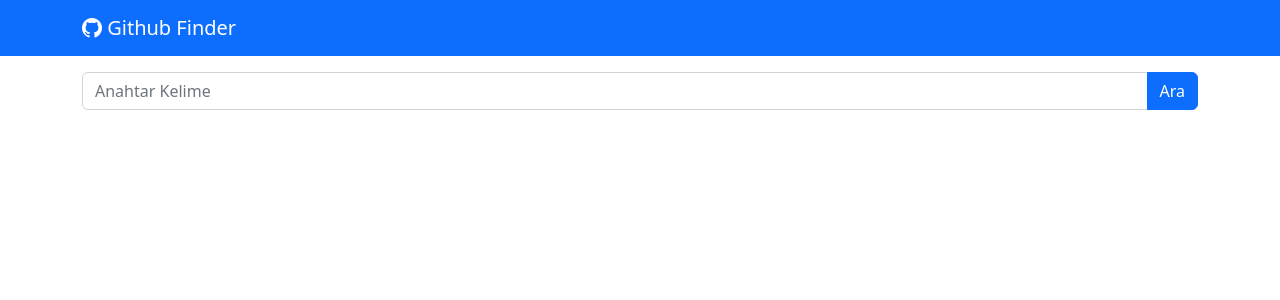
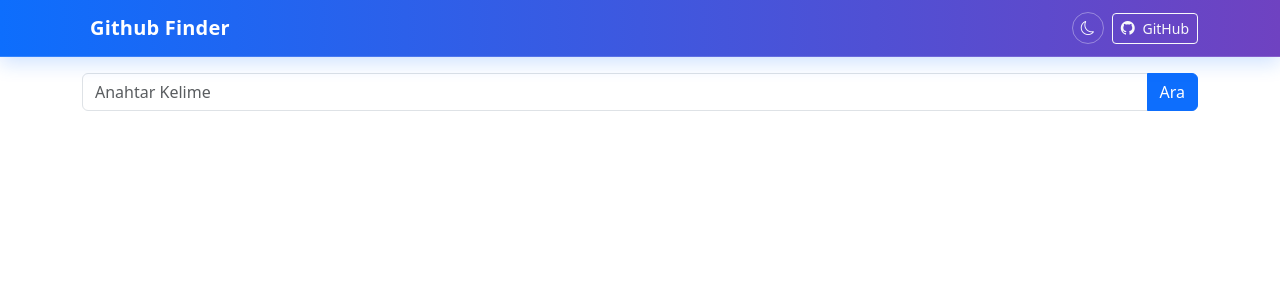
Before and after one commit to smtdeveloper/github-finder, a React (Create React App) app: page / in a window 1280 px wide. Shown: the top 300 px of the page. Built offline with nearby package versions, Linux system fonts and the light colour scheme.

Commit message:
page eklendi ve iyileştirmeler yapıldı.

```diff
--- a/src/App.js
+++ b/src/App.js
@@ -1,62 +1,106 @@
-import Navbar from './components/Navbar';
-import UserList from './components/UserList';
-import React, { Component } from 'react'
-import Search from './components/Search';
-import Alert from './components/Alert';
+import Navbar from "./components/Navbar";
+import UserList from "./components/UserList";
+import React, { Component } from "react";
+import Search from "./components/Search";
+import Alert from "./components/Alert";
+import Pagination from "./components/Pagination";
 
 export class App extends Component {
-
   constructor(props) {
-    super(props)
+    super(props);
 
     this.state = {
       loading: false,
       users: [],
-      error: null
-    }
+      error: null,
+      page: 1,
+      pageSize: 36,
+      keyword: "",
+    };
   }
 
-  searchUsers = (keyword) => {
+  searchUsers = async (keyword, page = 1, pageSize = this.state.pageSize) => {
+    // boş aramayı engelle
+    if (!keyword || !keyword.trim()) {
+      this.displayAlert("Anahtar Kelime Giriniz", "warning");
+      return;
+    }
 
-    this.setState({ loading: true });
+    this.setState({ loading: true, keyword, page });
 
-    setTimeout(() => {
-      fetch("https://api.github.com/search/users?q=" + keyword)
-        .then(response => response.json())
-        .then(data => this.setState({ users: data.items, loading: false }));
-    }, 1000);
-  }
+    try {
+      const q = encodeURIComponent(keyword.trim());
+      const res = await fetch(
+        `https://api.github.com/search/users?q=${q}&per_page=${pageSize}&page=${page}`
+      );
+
+      // HTTP hataları
+      if (!res.ok) {
+        // 422 / 403 (rate limit) gibi durumlar
+        const err = await res.json().catch(() => ({}));
+        throw new Error(err.message || `HTTP ${res.status}`);
+      }
+
+      const data = await res.json();
+      // items yoksa boş diziye düş
+      this.setState({
+        users: Array.isArray(data.items) ? data.items : [],
+        totalCount: typeof data.total_count === "number" ? data.total_count : 0,
+        loading: false,
+      });
+    } catch (e) {
+      this.setState({
+        users: [], // length hatasını önlemek için dizi kalır
+        loading: false,
+      });
+      this.displayAlert(`Arama hatası: ${e.message}`, "danger");
+    }
+  };
 
   clearResults = () => {
     this.setState({ users: [] });
-  }
+  };
 
   displayAlert = (msg, type) => {
     this.setState({
-        error: { msg: msg, type: type }
+      error: { msg: msg, type: type },
     });
 
     setTimeout(() => {
       this.setState({ error: null });
-    }, 3000);
-  }
+    }, 1000);
+  };
 
   render() {
     return (
       <div>
         <Navbar />
         <Search
-            searchUsers={this.searchUsers}
-            clearResults={this.clearResults}
-            showClearButton={ this.state.users.length > 0 ? true:false }
-            displayAlert = {this.displayAlert} />
+          searchUsers={this.searchUsers}
+          clearResults={this.clearResults}
+          showClearButton={this.state.users.length > 0 ? true : false}
+          pageSize={this.state.pageSize}
+          onPageSizeChange={(newSize) => this.setState({ pageSize: newSize })}
+        />
         <Alert error={this.state.error} />
         <div className="container mt-3">
-          <UserList users={ this.state.users } loading={this.state.loading}/>
+          <UserList
+            users={this.state.users}
+            loading={this.state.loading}
+            totalCount={this.state.totalCount}
+          />
+          {this.state.users.length > 0 && (
+            <Pagination
+              page={this.state.page}
+              keyword={this.state.keyword}
+              pageSize={this.state.pageSize}
+              searchUsers={this.searchUsers}
+            />
+          )}
         </div>
-    </div>
-    )
+      </div>
+    );
   }
 }
 
-export default App
+export default App;
--- a/src/components/Navbar.js
+++ b/src/components/Navbar.js
@@ -1,28 +1,107 @@
-import React, { Component } from 'react'
-import PropTypes from 'prop-types'
+import React, { Component } from 'react';
+import PropTypes from 'prop-types';
+import '../scss/custom.scss';
 
-export class Navbar extends Component {
+class Navbar extends Component {
+  state = { theme: 'light', paws: [] };
+
+  componentDidMount() {
+    const saved = localStorage.getItem('theme') || 'light';
+    this.applyTheme(saved);
+    this.generatePaws(10);
+  }
+
+  generatePaws = (count = 10) => {
+    const paws = Array.from({ length: count }).map((_, i) => {
+      const top = Math.random() * 80;       // %0–%80 dikey
+      const left = Math.random() * 95;      // %0–%95 yatay
+      const scale = Math.random() * 0.6 + 0.6; // 0.6–1.2
+      const rotate = Math.floor(Math.random() * 360);
+      const opacity = Math.random() * 0.25 + 0.1;
+      return { id: i, top, left, scale, rotate, opacity };
+    });
+    this.setState({ paws });
+  };
+
+  applyTheme = (theme) => {
+    this.setState({ theme });
+    document.documentElement.setAttribute('data-bs-theme', theme);
+    localStorage.setItem('theme', theme);
+  };
+
+  toggleTheme = () => {
+    this.applyTheme(this.state.theme === 'light' ? 'dark' : 'light');
+  };
+
   render() {
+    const { title, icon, subtitle } = this.props;
+    const { theme, paws } = this.state;
+
     return (
-      <nav className="navbar navbar-dark bg-primary">
-        <div className="container">
-          <a href="/" className="navbar-brand">
-              <i className={ this.props.icon }></i> { this.props.title }
+      <nav className="navbar navbar-dark navbar-elevated sticky-top py-2">
+        <div className="container position-relative">
 
+          {/* Pati katmanı */}
+          <div className="paw-layer">
+            {paws.map(p => (
+              <i
+                key={p.id}
+                className="bi bi-paw paw"
+                style={{
+                  top: `${p.top}%`,
+                  left: `${p.left}%`,
+                  transform: `rotate(${p.rotate}deg) scale(${p.scale})`,
+                  opacity: p.opacity
+                }}
+              />
+            ))}
+          </div>
+
+          {/* Brand */}
+          <a href="/" className="navbar-brand d-flex align-items-center gap-2 position-relative">
+            <i className={`${icon} brand-icon`} />
+            <span className="fw-semibold brand-title">{title}</span>
+            {subtitle && <small className="text-opacity-75 ms-1 d-none d-sm-inline">{subtitle}</small>}
           </a>
+
+          {/* Right */}
+          <div className="d-flex align-items-center gap-2 position-relative">
+            {/* Tema butonu */}
+            <button
+              type="button"
+              className="btn btn-sm btn-ghost-light"
+              onClick={this.toggleTheme}
+              title="Tema değiştir"
+            >
+              {theme === 'light' ? <i className="bi bi-moon" /> : <i className="bi bi-sun" />}
+            </button>
+
+            {/* GitHub link */}
+            <a
+              className="btn btn-sm btn-outline-light"
+              href="https://github.com"
+              target="_blank"
+              rel="noreferrer"
+            >
+              <i className="bi bi-github me-1" /> GitHub
+            </a>
+          </div>
         </div>
       </nav>
-    )
+    );
   }
 }
+
 Navbar.defaultProps = {
-    icon: "bi bi-github",
-    title: "Github Finder"
-}
+  icon: 'bi bi-cat',
+  title: 'Github Finder',
+  subtitle: ''
+};
 
 Navbar.propTypes = {
-    icon: PropTypes.string.isRequired,
-    title: PropTypes.string.isRequired
-}
+  icon: PropTypes.string.isRequired,
+  title: PropTypes.string.isRequired,
+  subtitle: PropTypes.string
+};
 
-export default Navbar
+export default Navbar;
--- /dev/null
+++ b/src/components/Pagination.js
@@ -0,0 +1,24 @@
+import React from 'react';
+
+const Pagination = ({ page, keyword, pageSize, searchUsers }) => {
+  return (
+    <div className="d-flex justify-content-between mt-3">
+      <button
+        className="btn btn-outline-primary"
+        disabled={page === 1}
+        onClick={() => searchUsers(keyword, page - 1, pageSize)}
+      >
+        ← Önceki
+      </button>
+
+      <button
+        className="btn btn-outline-primary"
+        onClick={() => searchUsers(keyword, page + 1, pageSize)}
+      >
+        Sonraki →
+      </button>
+    </div>
+  );
+};
+
+export default Pagination;
--- a/src/scss/custom.scss
+++ b/src/scss/custom.scss
@@ -1,9 +1,104 @@
-.avatar {
-    width: 100%;
+/* --- Dependencies --- */
+@import "bootstrap/scss/bootstrap";
+@import "bootstrap-icons/font/bootstrap-icons";
+
+/* --- Global helpers --- */
+.avatar { width: 100%; }
+.btn-block { width: 100%; }
+
+/* --- Cards (Users) --- */
+.user-card {
+  border-radius: 10px;
+  transition: transform .2s ease, box-shadow .2s ease;
+}
+.user-card:hover {
+  transform: translateY(-3px);
+  box-shadow: 0 6px 16px rgba(0,0,0,.12);
+}
+.user-avatar {
+  width: 60px; height: 60px; object-fit: cover;
+  border: 2px solid #0d6efd;
 }
 
-.btn-block {
-    width: 100%;
+/* --- Navbar (gradient + glass) --- */
+.navbar-elevated {
+  position: relative;           /* paw-layer için bağlayıcı */
+  overflow: hidden;             /* taşanı kes */
+  background: linear-gradient(90deg, #0d6efd 0%, #6f42c1 100%);
+  box-shadow: 0 6px 20px rgba(13,110,253,.2);
+  border-bottom: 1px solid rgba(255,255,255,.15);
+  backdrop-filter: saturate(140%) blur(6px);
 }
-@import '~bootstrap/scss/bootstrap.scss';
-@import '~bootstrap-icons/font/bootstrap-icons.scss';
+
+/* Brand badge */
+.brand-mark {
+  width: 34px; height: 34px; border-radius: 9999px;
+  background: rgba(255,255,255,.15);
+  border: 2px solid rgba(255,255,255,.35);
+}
+.brand-icon { font-size: 1.05rem; color: #ffd76b; }
+.brand-title { letter-spacing: .2px; }
+
+/* Theme toggle button */
+.btn-ghost-light {
+  background: transparent; color: #fff;
+  border: 1px solid rgba(255,255,255,.35);
+  padding: .35rem .55rem; line-height: 1; border-radius: .6rem;
+}
+.btn-ghost-light:hover { background: rgba(255,255,255,.15); }
+
+/* --- Paws Layer --- */
+.paw-layer {
+  position: absolute; inset: 0; pointer-events: none;
+  z-index: 0; /* brand/butonlar üstte kalacak */
+}
+.navbar-brand, .navbar-collapse, .navbar-toggler {
+  position: relative; z-index: 1;
+}
+.paw {
+  position: absolute;
+  font-size: 1.4rem;                    /* scale ile büyür/küçülür */
+  filter: drop-shadow(0 1px 1px rgba(0,0,0,.18));
+}
+
+/* --- Light / Dark theming --- */
+
+/* Navbar dark tune */
+:root[data-bs-theme='dark'] .navbar-elevated {
+  background: linear-gradient(90deg, #0a58ca 0%, #5a33ad 100%);
+  box-shadow: 0 6px 20px rgba(0,0,0,.35);
+  border-bottom-color: rgba(255,255,255,.08);
+}
+
+/* Cards */
+:root[data-bs-theme='light'] .user-card { background: #fff; color: #212529; }
+:root[data-bs-theme='light'] .user-avatar { border-color: #0d6efd; }
+
+:root[data-bs-theme='dark'] .user-card { background: #1e1e1e; color: #f8f9fa; }
+:root[data-bs-theme='dark'] .user-avatar { border-color: #ffc107; }
+
+/* Paws color (tema uyumlu) */
+:root[data-bs-theme='light'] .paw { color: rgba(255,255,255,.65); }
+:root[data-bs-theme='dark']  .paw { color: rgba(255,255,255,.35); }
+
+/* Navbar daha ince */
+.navbar-elevated {
+  min-height: 54px;
+}
+
+/* Brand icon */
+.brand-icon {
+  font-size: 1.3rem;
+  color: #ffd76b;
+}
+
+/* Tema butonu minimal */
+.btn-ghost-light {
+  border-radius: 50%;
+  width: 32px;
+  height: 32px;
+  display: flex;
+  align-items: center;
+  justify-content: center;
+  padding: 0;
+}
```
Also changed, not shown: package.json (+5 -4 lines), src/components/Search.js (+48 -18 lines), src/components/User.js (+21 -14 lines), src/components/UserList.js (+26 -13 lines), 1 other file (tests, documents, lock files or other folders).
